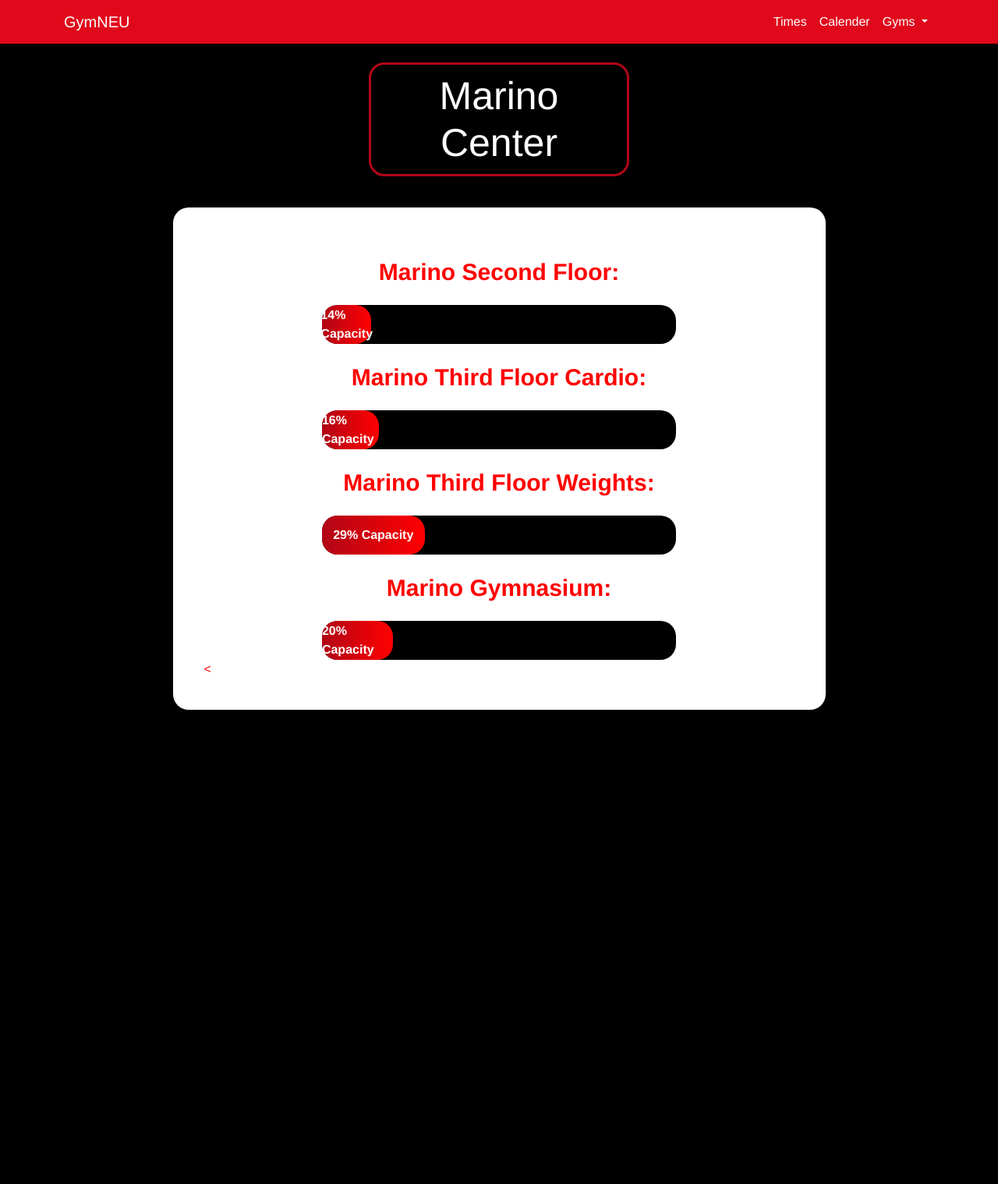
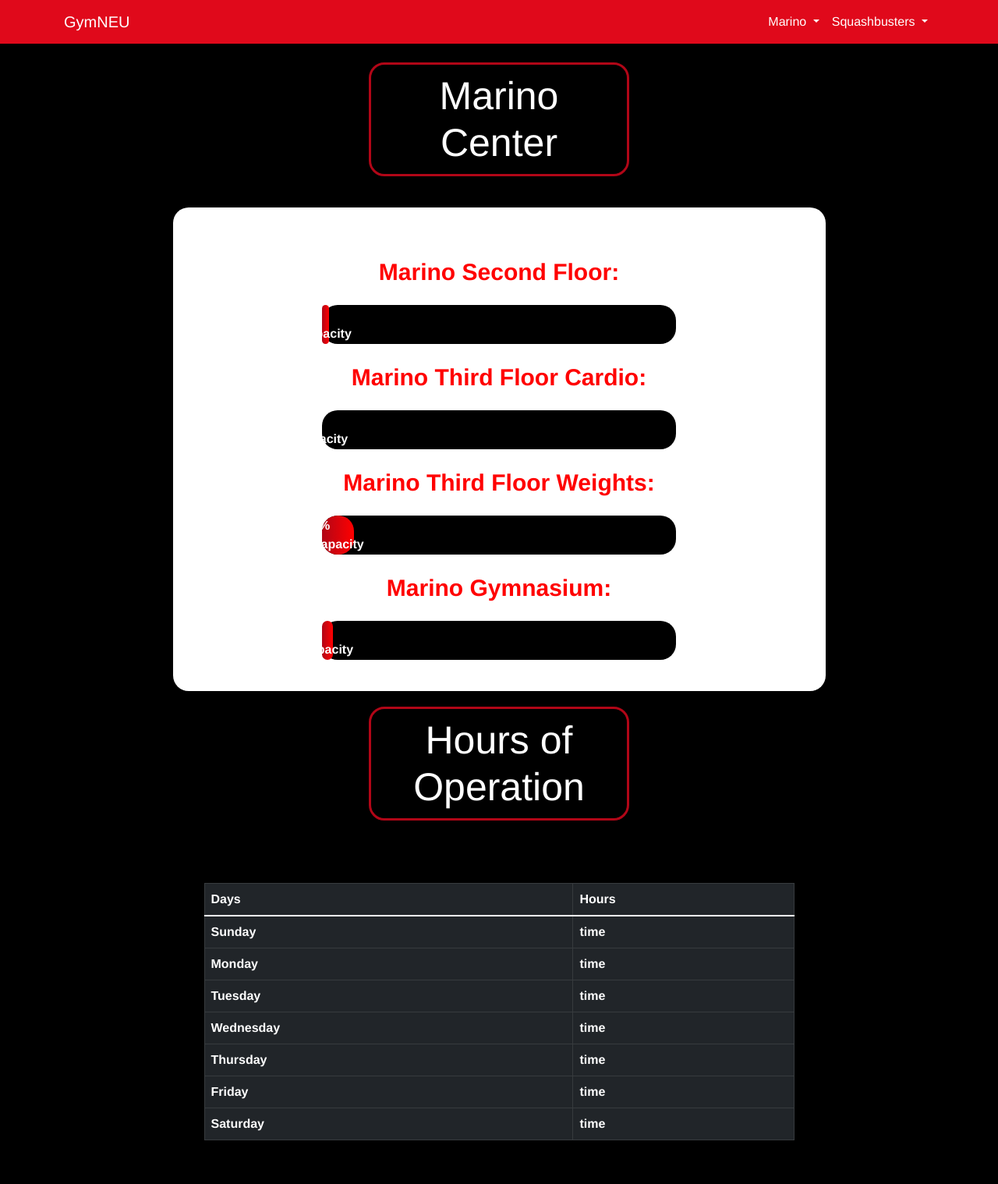
Before and after one commit to Nickdaco/GymNEU, a Flask app: page / in a window 1280 px wide. Shown: the whole page at 78% size. Before the commit the page ends 910 px from the top, so only its background shows below. Run offline with Flask 2, Linux system fonts and the light colour scheme; lists and menus that the app fills with data are empty.

Commit message:
Added table bootstrap table template

```diff
--- a/gym_percents.json
+++ b/gym_percents.json
@@ -1,34 +1,28 @@
 {
   "Gym-Availability-Percentage": {
-    "Marino Center - 2nd Floor": 14,
-    "Marino Center - 3rd Floor Select & Cardio": 16,
-    "Marino Center - 3rd Floor Weight Room": 29,
-    "Marino Center - Gymnasium": 20,
+    "Marino Center - 2nd Floor": 2,
+    "Marino Center - 3rd Floor Select & Cardio": 0,
+    "Marino Center - 3rd Floor Weight Room": 9,
+    "Marino Center - Gymnasium": 3,
     "Marino Center - Track": 5,
-    "SquashBusters - 4th Floor": 3
+    "SquashBusters - 4th Floor": 10
   },
   "operating-hours": {
-    "Friday, 12/17/21": "5:30am-10:00pm",
     "Friday, 12/24/21": "8:00am-4:00pm",
-    "Friday, 12/31/21": "Closed",
-    "Mon, 12/13/21 - Thur, 12/16/21": "5:30am-midnight",
+    "Friday, 12/31/21": "Closed (Atrium open noon-4pm)",
     "Monday, 1/10 - Friday, 1/14": "5:30am-midnight",
     "Monday, 1/3/22 - Friday, 1/7/22": "6:00am-9:00pm",
-    "Monday, 12/20/21": "6:00am-9:00pm",
-    "Monday, 12/27/21": "Closed",
+    "Monday, 12/27/21": "Closed (Atrium open noon-7pm)",
     "Saturday, 1/1/22": "Closed",
     "Saturday, 1/8/22": "8:00am-8:00pm",
-    "Saturday, 12/18/21": "8:00am-8:00pm",
     "Saturday, 12/25/21": "Closed",
     "Sunday, 1/2/22": "10:00am-8:00pm",
     "Sunday, 1/9/22": "10:00am-10:00pm",
-    "Sunday, 12/19/21": "8:00am-8:00pm",
     "Sunday, 12/26/21": "Closed",
+    "Thur., 12/30/21": "Closed (Atrium open noon-7pm)",
     "Thursday, 12/23/21": "6:00am-9:00pm",
-    "Thursday, 12/30/21": "Closed",
-    "Tuesday, 12/21/21": "6:00am-9:00pm",
-    "Tuesday, 12/28/21": "Closed",
-    "Wednesday, 12/22/21": "6:00am-9:00pm",
-    "Wednesday, 12/29/21": "Closed"
+    "Tuesday, 12/28/21": "Closed (Atrium open noon-7pm)",
+    "Wed., 12/29/21": "Closed (Atrium open noon-7pm)",
+    "Wednesday, 12/22/21": "6:00am-9:00pm"
   }
 }
--- a/static/styles.css
+++ b/static/styles.css
@@ -3,7 +3,7 @@
     color: red;
     background-color: black;
     margin: auto;
-
+    margin-top: 5rem;
 }
 h1 {
     display: flex;
@@ -128,11 +128,13 @@
     width: 60%;
 }
 
-
-body {
-  margin-top: 5rem;
-}
-
 .bg-red {
   background-color: #e0091b;
 }
+
+.marino-info-container-clear {
+    padding: 40px;
+    border-radius: 20px;
+    margin: auto;
+    width: 75%
+}
--- a/templates/base.html
+++ b/templates/base.html
@@ -41,20 +41,26 @@
             <a class="navbar-brand">GymNEU</a>
             <form class="d-flex">
                 <ul class="navbar-nav">
-                    <li class="nav-item">
-                        <a class="nav-link active" aria-current="page" href="#">Times</a>
-                    </li>
-                    <li class="nav-item">
-                        <a class="nav-link active" href="#">Calender</a>
+                    <li class="nav-item dropdown">
+                        <a class="nav-link dropdown-toggle active" href="#" id="navbarDropdownMenuLink" role="button"
+                           data-bs-toggle="dropdown" aria-expanded="false">
+                            Marino
+                        </a>
+                        <ul class="dropdown-menu" aria-labelledby="navbarDropdownMenuLink">
+                            <li><a class="dropdown-item" href="#">Busy</a></li>
+                            <li><a class="dropdown-item" href="#">Hours</a></li>
+                            <li><a class="dropdown-item" href="#">Events</a></li>
+                        </ul>
                     </li>
                     <li class="nav-item dropdown">
                         <a class="nav-link dropdown-toggle active" href="#" id="navbarDropdownMenuLink" role="button"
                            data-bs-toggle="dropdown" aria-expanded="false">
-                            Gyms
+                            Squashbusters
                         </a>
                         <ul class="dropdown-menu" aria-labelledby="navbarDropdownMenuLink">
-                            <li><a class="dropdown-item" href="#">Marino</a></li>
-                            <li><a class="dropdown-item" href="#">Squashbusters</a></li>
+                            <li><a class="dropdown-item" href="#">Busy</a></li>
+                            <li><a class="dropdown-item" href="#">Hours</a></li>
+                            <li><a class="dropdown-item" href="#">Events</a></li>
                         </ul>
                     </li>
                 </ul>
--- a/templates/home.html
+++ b/templates/home.html
@@ -1,42 +1,85 @@
 {% extends 'base.html' %}
 {% block content %}
-
-
 
 
 <div class="marino-info-container">
 
     <span>Marino Second Floor: </span>
     <div class="marino-second-floor-container">
-        <div class="marino-second-floor" data-done="{{ context['Gym-Availability-Percentage']['Marino Center - 2nd Floor']  }}">
-            {{ context['Gym-Availability-Percentage']['Marino Center - 2nd Floor']  }}% Capacity
+        <div class="marino-second-floor"
+             data-done="{{ context['Gym-Availability-Percentage']['Marino Center - 2nd Floor']  }}">
+            {{ context['Gym-Availability-Percentage']['Marino Center - 2nd Floor'] }}% Capacity
         </div>
     </div>
     <span>Marino Third Floor Cardio: </span>
     <div class="marino-third-floor-cardio-container">
-        <div class="marino-third-floor-cardio" data-done="{{ context['Gym-Availability-Percentage']['Marino Center - 3rd Floor Select & Cardio']  }}">
-            {{ context['Gym-Availability-Percentage']['Marino Center - 3rd Floor Select & Cardio']  }}% Capacity
+        <div class="marino-third-floor-cardio"
+             data-done="{{ context['Gym-Availability-Percentage']['Marino Center - 3rd Floor Select & Cardio']  }}">
+            {{ context['Gym-Availability-Percentage']['Marino Center - 3rd Floor Select & Cardio'] }}% Capacity
         </div>
     </div>
     <span>Marino Third Floor Weights: </span>
     <div class="marino-third-floor-weights-container">
-        <div class="marino-third-floor-weights" data-done="{{ context['Gym-Availability-Percentage']['Marino Center - 3rd Floor Weight Room']  }}">
-            {{ context['Gym-Availability-Percentage']['Marino Center - 3rd Floor Weight Room']  }}% Capacity
+        <div class="marino-third-floor-weights"
+             data-done="{{ context['Gym-Availability-Percentage']['Marino Center - 3rd Floor Weight Room']  }}">
+            {{ context['Gym-Availability-Percentage']['Marino Center - 3rd Floor Weight Room'] }}% Capacity
         </div>
     </div>
     <span>Marino Gymnasium: </span>
     <div class="marino-gymnasium-container">
-        <div class="marino-gymnasium" data-done="{{ context['Gym-Availability-Percentage']['Marino Center - Gymnasium']  }}">
-            {{ context['Gym-Availability-Percentage']['Marino Center - Gymnasium']  }}% Capacity
+        <div class="marino-gymnasium"
+             data-done="{{ context['Gym-Availability-Percentage']['Marino Center - Gymnasium']  }}">
+            {{ context['Gym-Availability-Percentage']['Marino Center - Gymnasium'] }}% Capacity
         </div>
     </div>
-
-<
 
 </div>
 
 
+<!--HOURS -->
 
+<center><h1>Hours of Operation</h1></center>
+<div class="marino-info-container-clear">
+    <table class="table table-bordered table-dark">
+        <thead>
+        <tr>
+            <th scope="col">Days</th>
+            <th scope="col">Hours</th>
+        </tr>
+        </thead>
+        <tbody>
+        <tr>
+            <th scope="row">Sunday</th>
+            <th scope="row">time</th>
+        </tr>
+        <tr>
+            <th scope="row">Monday</th>
+            <th scope="row">time</th>
+        </tr>
+        <tr>
+            <th scope="row">Tuesday</th>
+            <th scope="row">time</th>
+        </tr>
+        <tr>
+            <th scope="row">Wednesday</th>
+            <th scope="row">time</th>
+        </tr>
+        <tr>
+            <th scope="row">Thursday</th>
+            <th scope="row">time</th>
+        </tr>
+        <tr>
+            <th scope="row">Friday</th>
+            <th scope="row">time</th>
+        </tr>
+        <tr>
+            <th scope="row">Saturday</th>
+            <th scope="row">time</th>
+        </tr>
+        </tbody>
+    </table>
+
+</div>
 
 
 {% endblock %}
```
